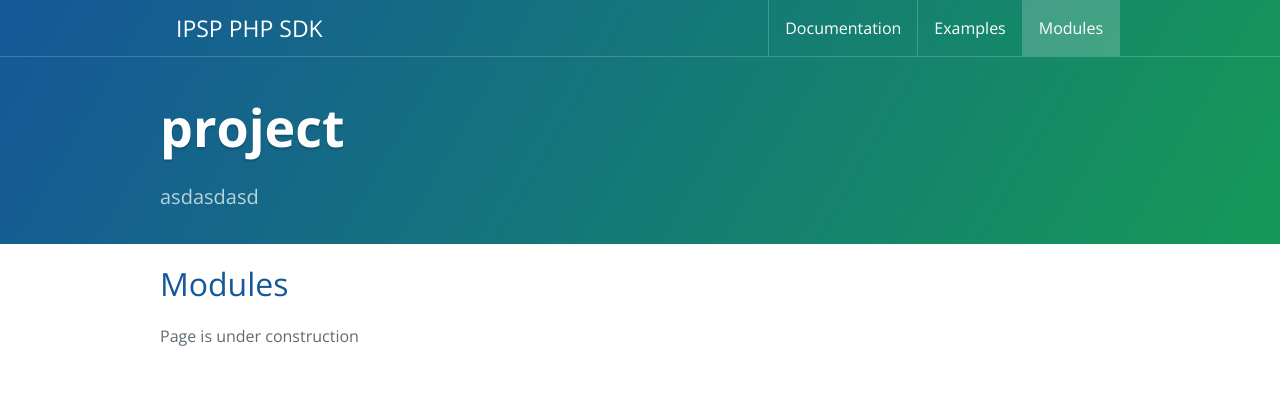
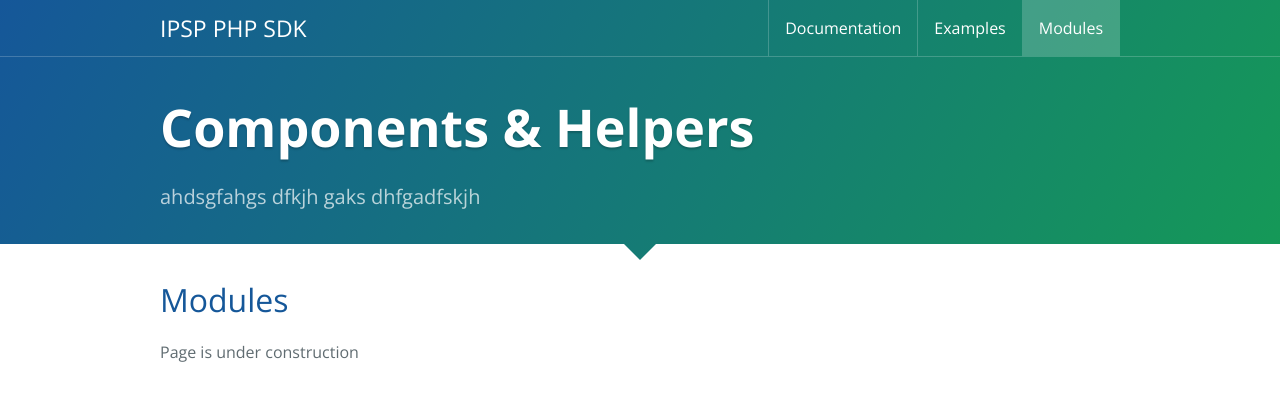
Before and after one commit to kosatyi/ipsp-php, a Jekyll site: the page built from modules/index.md, in a window 1280 px wide. Shown: the top 401 px of the page. Built offline with Jekyll 4.4.1, drawn with Linux system fonts in a browser that asks for light colours; our own code applies the rules of GitHub Pages for plain Markdown files.

Commit message:
refactor project

```diff
--- a/_config.yml
+++ b/_config.yml
@@ -20,19 +20,19 @@ defaults:
         path: "docs"
         type: "pages"
     values:
-        headline: "project"
-        description: "asdasdasdas"
+        headline: "SDK Docs"
+        description: "ahdsgfahgs dfkjh gaks dhfgadfskjh"
   -
     scope:
         path: "examples"
         type: "pages"
     values:
-        headline: "project"
-        description: "asdasdasd"
+        headline: "Showcase"
+        description: "ahdsgfahgs dfkjh gaks dhfgadfskjh"
   -
     scope:
         path: "modules"
         type: "pages"
     values:
-        headline: "project"
-        description: "asdasdasd"
+        headline: "Components & Helpers"
+        description: "ahdsgfahgs dfkjh gaks dhfgadfskjh"
--- a/_includes/header.html
+++ b/_includes/header.html
@@ -14,6 +14,6 @@
             <a href="{{ site.buttons.tar }}" class="btn">Download .tar.gz</a>
         </div>
     </div>
+    {% endif %}
     <div class="arrow"></div>
-    {% endif %}
 </header>
--- a/assets/css/main.css
+++ b/assets/css/main.css
@@ -1173,7 +1173,7 @@ a:hover {
 .page-brand {
   font-weight: 300;
   float: left;
-  padding: 0 1rem;
+  padding: 0 1rem 0 0;
   line-height: 3.5rem;
   font-size: 23px;
 }
@@ -1183,14 +1183,20 @@ a:hover {
     line-height: 2.5rem;
   }
 }
-/* line 150, ../../_sass/main.scss */
+@media screen and (max-width: 42em) {
+  /* line 141, ../../_sass/main.scss */
+  .page-brand {
+    padding-left: 1rem;
+  }
+}
+/* line 153, ../../_sass/main.scss */
 .page-brand a {
   line-height: 0px;
   text-decoration: none;
   color: #fff;
 }
 
-/* line 158, ../../_sass/main.scss */
+/* line 161, ../../_sass/main.scss */
 .page-menu ul {
   padding: 0;
   margin: 0;
@@ -1198,12 +1204,12 @@ a:hover {
   float: right;
   border-left: 1px solid rgba(255, 255, 255, 0.2);
 }
-/* line 165, ../../_sass/main.scss */
+/* line 168, ../../_sass/main.scss */
 .page-menu li {
   float: left;
   border-right: 1px solid rgba(255, 255, 255, 0.2);
 }
-/* line 168, ../../_sass/main.scss */
+/* line 171, ../../_sass/main.scss */
 .page-menu li a {
   color: #fff;
   font-weight: 400;
@@ -1214,26 +1220,26 @@ a:hover {
   transition: color 0.2s, background-color 0.2s, border-color 0.2s;
 }
 @media screen and (max-width: 64em) {
-  /* line 168, ../../_sass/main.scss */
+  /* line 171, ../../_sass/main.scss */
   .page-menu li a {
     padding: 0.5rem 1rem;
   }
 }
-/* line 179, ../../_sass/main.scss */
+/* line 182, ../../_sass/main.scss */
 .page-menu li a:hover {
   background-color: rgba(255, 255, 255, 0.1);
 }
-/* line 183, ../../_sass/main.scss */
+/* line 186, ../../_sass/main.scss */
 .page-menu li a.active:hover, .page-menu li a.active {
   background-color: rgba(255, 255, 255, 0.2);
   color: #fff;
 }
-/* line 187, ../../_sass/main.scss */
+/* line 190, ../../_sass/main.scss */
 .page-menu li a.active + ul {
   display: block;
 }
 
-/* line 195, ../../_sass/main.scss */
+/* line 198, ../../_sass/main.scss */
 .page-header {
   color: #fff;
   background-color: #159957;
@@ -1241,89 +1247,89 @@ a:hover {
   padding-top: 3.5rem;
 }
 @media screen and (max-width: 64em) {
-  /* line 195, ../../_sass/main.scss */
+  /* line 198, ../../_sass/main.scss */
   .page-header {
     padding-top: 2.5rem;
   }
 }
-/* line 203, ../../_sass/main.scss */
+/* line 206, ../../_sass/main.scss */
 .page-header :last-child {
   margin-bottom: 0;
 }
 
-/* line 209, ../../_sass/main.scss */
+/* line 212, ../../_sass/main.scss */
 .page-banner {
   text-align: center;
 }
 @media screen and (min-width: 64em) {
-  /* line 209, ../../_sass/main.scss */
+  /* line 212, ../../_sass/main.scss */
   .page-banner {
     padding: 5rem 2rem;
   }
 }
 @media screen and (min-width: 42em) and (max-width: 64em) {
-  /* line 209, ../../_sass/main.scss */
+  /* line 212, ../../_sass/main.scss */
   .page-banner {
     padding: 3rem 2rem;
   }
 }
 @media screen and (max-width: 42em) {
-  /* line 209, ../../_sass/main.scss */
+  /* line 212, ../../_sass/main.scss */
   .page-banner {
     padding: 1rem;
   }
 }
 
 @media screen and (min-width: 64em) {
-  /* line 222, ../../_sass/main.scss */
+  /* line 225, ../../_sass/main.scss */
   .page-overview {
     padding: 2rem;
   }
 }
 @media screen and (min-width: 42em) and (max-width: 64em) {
-  /* line 222, ../../_sass/main.scss */
+  /* line 225, ../../_sass/main.scss */
   .page-overview {
     padding: 2rem;
   }
 }
 @media screen and (max-width: 42em) {
-  /* line 222, ../../_sass/main.scss */
+  /* line 225, ../../_sass/main.scss */
   .page-overview {
     padding: 1rem;
   }
 }
 
-/* line 234, ../../_sass/main.scss */
+/* line 237, ../../_sass/main.scss */
 .project-name {
   margin-top: 0;
   margin-bottom: 1rem;
   text-shadow: 0px 2px 2px rgba(0, 0, 0, 0.2);
 }
-/* line 238, ../../_sass/main.scss */
+/* line 241, ../../_sass/main.scss */
 .project-name a {
   color: #fff;
   text-decoration: none;
 }
 @media screen and (min-width: 64em) {
-  /* line 234, ../../_sass/main.scss */
+  /* line 237, ../../_sass/main.scss */
   .project-name {
     font-size: 3.25rem;
   }
 }
 @media screen and (min-width: 42em) and (max-width: 64em) {
-  /* line 234, ../../_sass/main.scss */
+  /* line 237, ../../_sass/main.scss */
   .project-name {
     font-size: 2.25rem;
   }
 }
 @media screen and (max-width: 42em) {
-  /* line 234, ../../_sass/main.scss */
+  /* line 237, ../../_sass/main.scss */
   .project-name {
     font-size: 1.75rem;
   }
 }
 
-/* line 253, ../../_sass/main.scss */
+/* line 256, ../../_sass/main.scss */
 .project-tagline {
   margin-top: 0;
   margin-bottom: 1rem;
@@ -1331,57 +1337,57 @@ a:hover {
   opacity: 0.7;
 }
 @media screen and (min-width: 64em) {
-  /* line 253, ../../_sass/main.scss */
+  /* line 256, ../../_sass/main.scss */
   .project-tagline {
     font-size: 1.25rem;
   }
 }
 @media screen and (min-width: 42em) and (max-width: 64em) {
-  /* line 253, ../../_sass/main.scss */
+  /* line 256, ../../_sass/main.scss */
   .project-tagline {
     font-size: 1.15rem;
   }
 }
 @media screen and (max-width: 42em) {
-  /* line 253, ../../_sass/main.scss */
+  /* line 256, ../../_sass/main.scss */
   .project-tagline {
     font-size: 1rem;
     margin-bottom: 1rem;
   }
 }
 
-/* line 270, ../../_sass/main.scss */
+/* line 273, ../../_sass/main.scss */
 .page-content {
   margin-top: -1rem;
   word-wrap: break-word;
 }
-/* line 273, ../../_sass/main.scss */
+/* line 276, ../../_sass/main.scss */
 .page-content .container {
   overflow: hidden;
   padding: 1rem 2rem;
 }
 @media screen and (max-width: 42em) {
-  /* line 273, ../../_sass/main.scss */
+  /* line 276, ../../_sass/main.scss */
   .page-content .container {
     padding: 0rem 1rem;
   }
 }
-/* line 280, ../../_sass/main.scss */
+/* line 283, ../../_sass/main.scss */
 .page-content img {
   max-width: 100%;
 }
-/* line 283, ../../_sass/main.scss */
+/* line 286, ../../_sass/main.scss */
 .page-content h1, .page-content h2, .page-content h3, .page-content h4, .page-content h5, .page-content h6 {
   margin-top: 1rem;
   margin-bottom: 1rem;
   font-weight: normal;
   color: #155799;
 }
-/* line 289, ../../_sass/main.scss */
+/* line 292, ../../_sass/main.scss */
 .page-content p {
   margin-bottom: 1em;
 }
-/* line 292, ../../_sass/main.scss */
+/* line 295, ../../_sass/main.scss */
 .page-content code {
   padding: 2px 4px;
   font-family: Consolas, "Liberation Mono", Menlo, Courier, monospace;
@@ -1390,12 +1396,12 @@ a:hover {
   background-color: #f3f6fa;
   border-radius: 0.3rem;
 }
-/* line 300, ../../_sass/main.scss */
+/* line 303, ../../_sass/main.scss */
 .page-content table {
   margin-bottom: 1rem;
   width: 100%;
 }
-/* line 304, ../../_sass/main.scss */
+/* line 307, ../../_sass/main.scss */
 .page-content pre {
   padding: 0.8rem;
   margin-top: 0;
@@ -1407,7 +1413,7 @@ a:hover {
   border: solid 1px #dce6f0;
   border-radius: 0.3rem;
 }
-/* line 315, ../../_sass/main.scss */
+/* line 318, ../../_sass/main.scss */
 .page-content pre > code {
   padding: 0;
   margin: 0;
@@ -1418,16 +1424,16 @@ a:hover {
   background: transparent;
   border: 0;
 }
-/* line 325, ../../_sass/main.scss */
+/* line 328, ../../_sass/main.scss */
 .page-content .highlight {
   margin-bottom: 1rem;
 }
-/* line 328, ../../_sass/main.scss */
+/* line 331, ../../_sass/main.scss */
 .page-content .highlight pre {
   margin-bottom: 0;
   word-break: normal;
 }
-/* line 332, ../../_sass/main.scss */
+/* line 335, ../../_sass/main.scss */
 .page-content .highlight pre, .page-content pre {
   padding: 0.8rem;
   overflow: auto;
@@ -1436,7 +1442,7 @@ a:hover {
   border-radius: 0.3rem;
   -webkit-overflow-scrolling: touch;
 }
-/* line 341, ../../_sass/main.scss */
+/* line 344, ../../_sass/main.scss */
 .page-content pre code, .page-content pre tt {
   display: inline;
   max-width: initial;
@@ -1448,30 +1454,30 @@ a:hover {
   background-color: transparent;
   border: 0;
 }
-/* line 351, ../../_sass/main.scss */
+/* line 354, ../../_sass/main.scss */
 .page-content pre code:before, .page-content pre code:after, .page-content pre tt:before, .page-content pre tt:after {
   content: normal;
 }
-/* line 355, ../../_sass/main.scss */
+/* line 358, ../../_sass/main.scss */
 .page-content ul, .page-content ol {
   margin-top: 0;
 }
-/* line 358, ../../_sass/main.scss */
+/* line 361, ../../_sass/main.scss */
 .page-content blockquote {
   padding: 0 1rem;
   margin-left: 0;
   color: #819198;
   border-left: 0.3rem solid #dce6f0;
 }
-/* line 364, ../../_sass/main.scss */
+/* line 367, ../../_sass/main.scss */
 .page-content blockquote > :first-child {
   margin-top: 0;
 }
-/* line 367, ../../_sass/main.scss */
+/* line 370, ../../_sass/main.scss */
 .page-content blockquote > :last-child {
   margin-bottom: 0;
 }
-/* line 370, ../../_sass/main.scss */
+/* line 373, ../../_sass/main.scss */
 .page-content table {
   display: block;
   width: 100%;
@@ -1480,32 +1486,32 @@ a:hover {
   word-break: keep-all;
   -webkit-overflow-scrolling: touch;
 }
-/* line 378, ../../_sass/main.scss */
+/* line 381, ../../_sass/main.scss */
 .page-content table th {
   font-weight: bold;
 }
-/* line 381, ../../_sass/main.scss */
+/* line 384, ../../_sass/main.scss */
 .page-content table th, .page-content table td {
   padding: 0.5rem 1rem;
   border: 1px solid #e9ebec;
 }
-/* line 385, ../../_sass/main.scss */
+/* line 388, ../../_sass/main.scss */
 .page-content dl {
   padding: 0;
 }
-/* line 388, ../../_sass/main.scss */
+/* line 391, ../../_sass/main.scss */
 .page-content dl dt {
   padding: 0;
   margin-top: 1rem;
   font-size: 1rem;
   font-weight: bold;
 }
-/* line 394, ../../_sass/main.scss */
+/* line 397, ../../_sass/main.scss */
 .page-content dl dd {
   padding: 0;
   margin-bottom: 1rem;
 }
-/* line 398, ../../_sass/main.scss */
+/* line 401, ../../_sass/main.scss */
 .page-content hr {
   height: 2px;
   padding: 0;
@@ -1514,24 +1520,24 @@ a:hover {
   border: 0;
 }
 
-/* line 409, ../../_sass/main.scss */
+/* line 412, ../../_sass/main.scss */
 .cards > ul {
   list-style-type: none;
   padding: 0;
   margin: 0;
   counter-reset: section;
 }
-/* line 414, ../../_sass/main.scss */
+/* line 417, ../../_sass/main.scss */
 .cards > ul:after {
   content: '';
   clear: both;
   display: table;
 }
-/* line 419, ../../_sass/main.scss */
+/* line 422, ../../_sass/main.scss */
 .cards > ul > li {
   margin-bottom: 1rem;
 }
-/* line 421, ../../_sass/main.scss */
+/* line 424, ../../_sass/main.scss */
 .cards > ul > li > a {
   display: block;
   padding: 1rem;
@@ -1544,12 +1550,12 @@ a:hover {
   border-radius: 0.3rem;
   transition: color 0.2s, background-color 0.2s, border-color 0.2s;
 }
-/* line 422, ../../_sass/main.scss */
+/* line 425, ../../_sass/main.scss */
 .cards > ul > li > a:before {
   counter-increment: section;
   content: counter(section) ". ";
 }
-/* line 436, ../../_sass/main.scss */
+/* line 439, ../../_sass/main.scss */
 .cards > ul > li > a:hover {
   color: #124a83;
   text-decoration: none;
```
